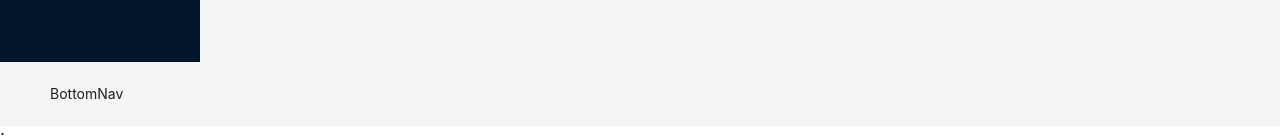
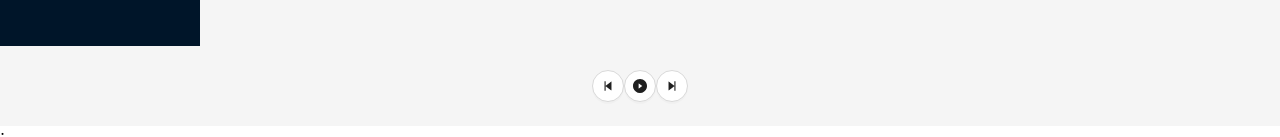
Before and after one commit to gonzaloarca/slowed-reverb-webapp, a React (Create React App) app: page / in a window 1280 px wide. Shown: the part 674-811 px from the top of the page. Built offline with nearby package versions, Linux system fonts and the light colour scheme.

Commit message:
Add basic Player implementation and logic

```diff
--- a/package.json
+++ b/package.json
@@ -14,6 +14,7 @@
     "dotenv": "^16.0.3",
     "formik": "^2.2.9",
     "http-proxy-middleware": "^2.0.6",
+    "lodash": "^4.17.21",
     "react": "^18.2.0",
     "react-dom": "^18.2.0",
     "react-icons": "^4.7.1",
--- a/src/components/Player/Player.js
+++ b/src/components/Player/Player.js
@@ -0,0 +1,50 @@
+import {
+	PauseCircleFilled,
+	PlayCircleFilled,
+	StepBackwardFilled,
+	StepForwardFilled,
+} from "@ant-design/icons";
+import { Button } from "antd";
+import React from "react";
+import { PlayerContext } from "../../context/PlayerContextProvider";
+import style from "./Player.module.scss";
+
+const Player = () => {
+	const {
+		player,
+		playTrack,
+		resumePlayer,
+		pausePlayer,
+		skipToNextTrack,
+		skipToPreviousTrack,
+		seekTo,
+	} = React.useContext(PlayerContext);
+
+	return (
+		<div className={style.playerContainer}>
+			<Button
+				shape="circle"
+				icon={<StepBackwardFilled />}
+				onClick={skipToPreviousTrack}
+			/>
+			<Button
+				shape="circle"
+				onClick={() => {
+					if (player.isPlaying) {
+						pausePlayer();
+					} else {
+						resumePlayer();
+					}
+				}}
+				icon={player.isPlaying ? <PauseCircleFilled /> : <PlayCircleFilled />}
+			/>
+			<Button
+				shape="circle"
+				icon={<StepForwardFilled />}
+				onClick={skipToNextTrack}
+			/>
+		</div>
+	);
+};
+
+export default Player;
--- a/src/components/Player/Player.module.scss
+++ b/src/components/Player/Player.module.scss
@@ -0,0 +1,7 @@
+.playerContainer {
+	width: 100%;
+	height: 100%;
+	display: flex;
+	align-items: center;
+	justify-content: center;
+}
--- a/src/components/Player/index.js
+++ b/src/components/Player/index.js
@@ -0,0 +1 @@
+export { default } from "./Player";
--- a/src/context/PlayerContextProvider.js
+++ b/src/context/PlayerContextProvider.js
@@ -25,7 +25,7 @@ const PlayerContextProvider = ({ children }) => {
 		}));
 	};
 
-	const playTrack = (trackId) => {
+	const selectTrack = (trackId) => {
 		const track = tracksById[trackId];
 
 		if (!track) {
@@ -42,6 +42,13 @@ const PlayerContextProvider = ({ children }) => {
 		}
 	};
 
+	const resumePlayer = () => {
+		setPlayer((player) => ({
+			...player,
+			isPlaying: true,
+		}));
+	};
+
 	const pausePlayer = () => {
 		setPlayer((player) => ({
 			...player,
@@ -53,7 +60,7 @@ const PlayerContextProvider = ({ children }) => {
 		const nextTrack = pollTrackQueue();
 
 		if (nextTrack) {
-			playTrack(nextTrack.id);
+			selectTrack(nextTrack.id);
 		} else {
 			setPlayer(
 				createPlayer() // reset player
@@ -76,7 +83,7 @@ const PlayerContextProvider = ({ children }) => {
 
 		if (previousTrackId) {
 			addToTrackQueue(player.currentTrackId);
-			playTrack(previousTrackId);
+			selectTrack(previousTrackId);
 		}
 	};
 
@@ -91,11 +98,12 @@ const PlayerContextProvider = ({ children }) => {
 		<PlayerContext.Provider
 			value={{
 				player,
-				playTrack,
+				playTrack: selectTrack,
 				pausePlayer,
 				skipToNextTrack,
 				skipToPreviousTrack,
 				seekTo,
+				resumePlayer,
 				isLoading,
 			}}
 		>
--- a/src/context/TracksContextProvider.js
+++ b/src/context/TracksContextProvider.js
@@ -1,6 +1,7 @@
 import React from "react";
 import { SongDownloaderService } from "../services/songDownloaderService";
 import { db } from "../utils/db";
+import { omit } from "lodash";
 
 export const TracksContext = React.createContext(null);
 
@@ -24,16 +25,17 @@ const TracksContextProvider = ({ children }) => {
 				// put the track in indexedDB
 				await db.tracks.put(track);
 			}
-		} finally {
+
 			// update the tracksById state
 			setTracksById((tracksById) => ({
 				...tracksById,
 				[track?.id]: {
-					...track,
-					audioBlob: null,
+					...omit(track, ["audioBlob"]),
 				},
 			}));
-
+		} catch (error) {
+			console.error(error);
+		} finally {
 			setIsLoading(false);
 		}
 	};
@@ -54,16 +56,17 @@ const TracksContextProvider = ({ children }) => {
 				// put the track in indexedDB
 				await db.tracks.put(track);
 			}
-		} finally {
+
 			// update the tracksById state
 			setTracksById((tracksById) => ({
 				...tracksById,
 				[track?.id]: {
-					...track,
-					audioBlob: null,
+					...omit(track, ["audioBlob"]),
 				},
 			}));
-
+		} catch (error) {
+			console.error(error);
+		} finally {
 			setIsLoading(false);
 		}
 	};
--- a/src/layout/AppLayout/AppLayout.js
+++ b/src/layout/AppLayout/AppLayout.js
@@ -1,6 +1,7 @@
 import { Layout } from "antd";
 import React, { Suspense } from "react";
 import { Outlet } from "react-router-dom";
+import Player from "../../components/Player";
 import SplashScreen from "../../pages/SplashScreen/SplashScreen";
 import BottomNav from "../BottomNav";
 import SideNav from "../SideNav";
@@ -24,6 +25,7 @@ const AppLayout = () => {
 				</Content>
 			</Layout>
 			<Footer>
+				<Player />
 				<BottomNav />
 			</Footer>
 		</Layout>
--- a/src/layout/BottomNav/BottomNav.js
+++ b/src/layout/BottomNav/BottomNav.js
@@ -1,7 +1,7 @@
 import React from "react";
 
 const BottomNav = () => {
-	return <div>BottomNav</div>;
+	return <div></div>;
 };
 
 export default BottomNav;
--- a/src/services/songDownloaderService.js
+++ b/src/services/songDownloaderService.js
@@ -4,13 +4,12 @@ import { createTrack } from "../utils/tracks";
 const extractMetadata = (res) => {
 	const title = res.headers["x-title"];
 	const artist = res.headers["x-artist"];
-	const album = res.headers["x-album"];
 	const duration = res.headers["x-duration"];
 	const youtubeId = res.headers["x-youtube-id"];
 	const contentDisposition = res.headers["content-disposition"];
 	const fileName = contentDisposition?.split("filename=")[1];
 
-	return { title, artist, album, duration, youtubeId, fileName };
+	return { title, artist, duration, youtubeId, fileName };
 };
 
 const downloadFromArtistAndTitle = async (artist, title) => {
@@ -47,11 +46,11 @@ const downloadFromSpotifyTrackId = async (trackId) => {
 
 	const metadata = extractMetadata(response);
 
-	return {
+	return createTrack({
 		...metadata,
 		spotifyId: trackId,
 		audioBlob: response.data,
-	};
+	});
 };
 
 const downloadFromYoutubeVideoId = async (videoId) => {
@@ -66,10 +65,10 @@ const downloadFromYoutubeVideoId = async (videoId) => {
 
 	const metadata = extractMetadata(response);
 
-	return {
+	return createTrack({
 		...metadata,
 		audioBlob: response.data,
-	};
+	});
 };
 
 export const SongDownloaderService = {
```
Also changed, not shown: 1 other file (tests, documents, lock files or other folders).
